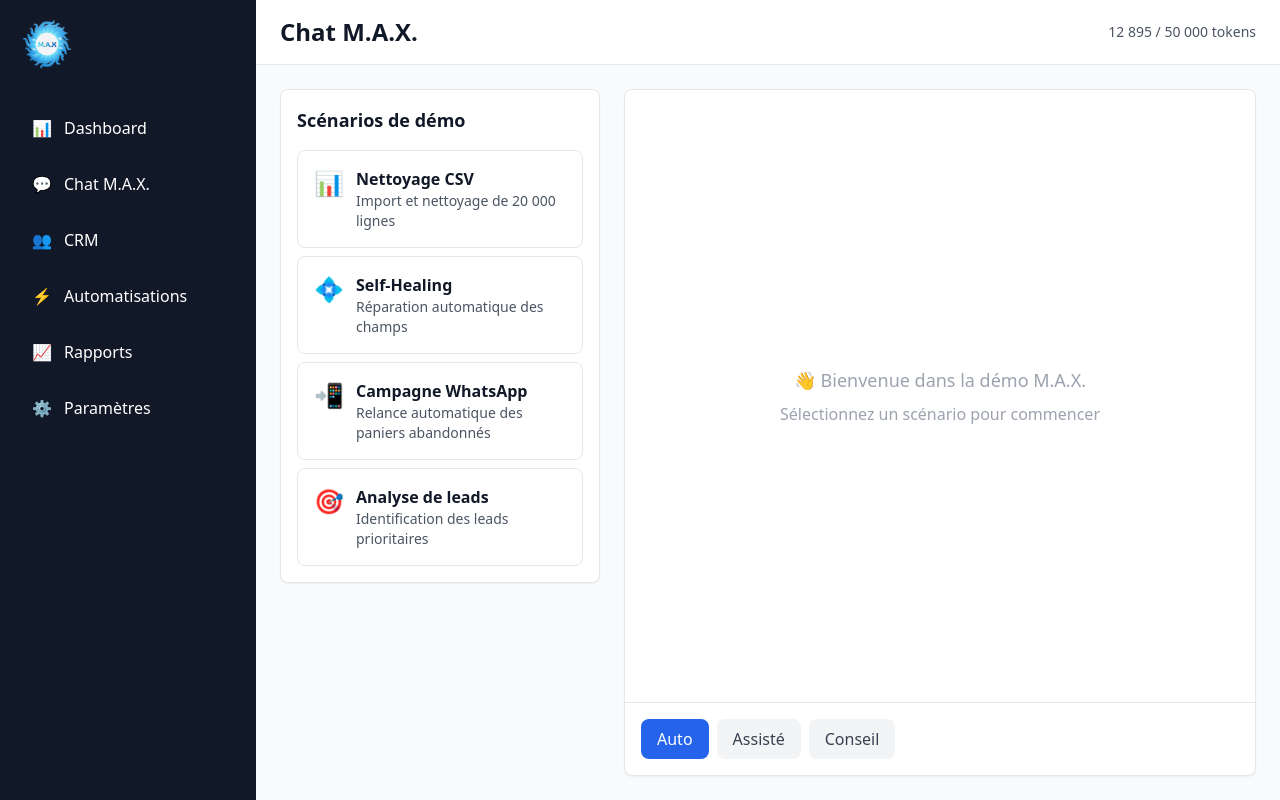
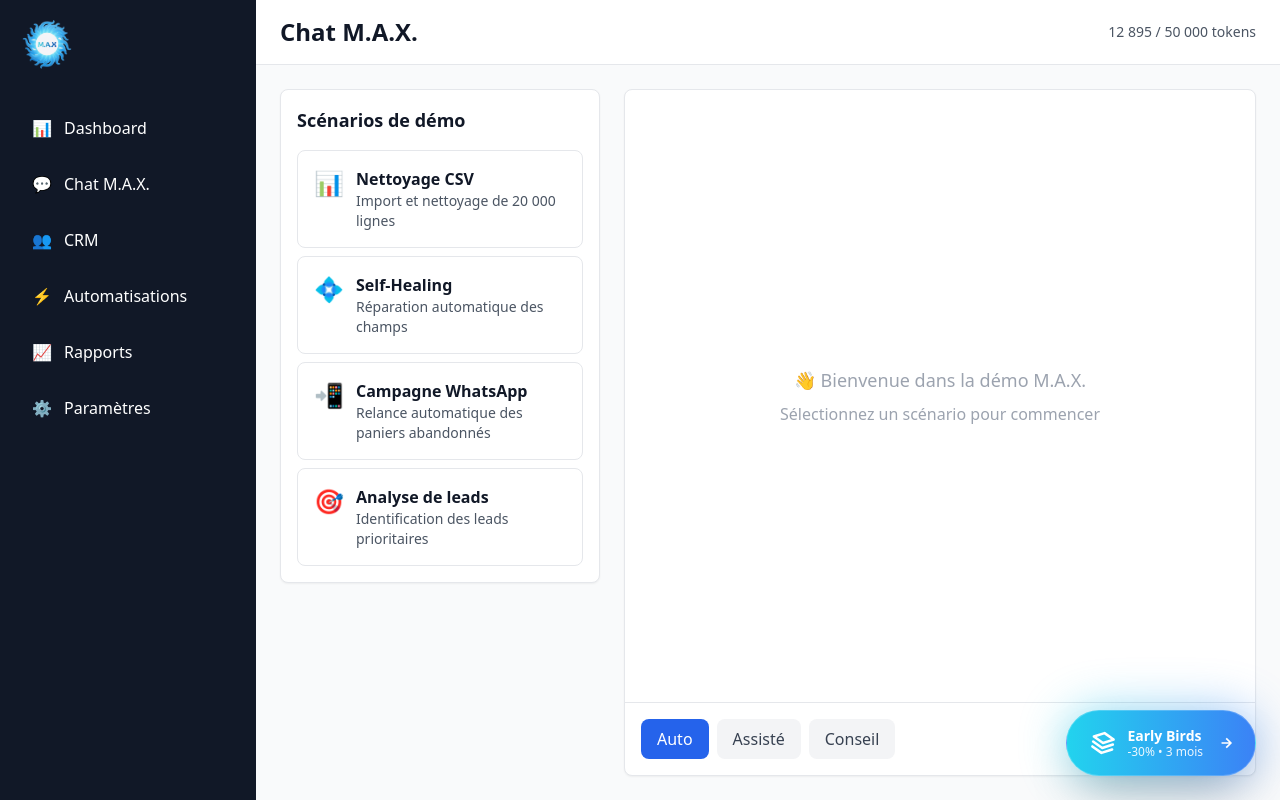
Before and after one commit to Malilyqueen/macrea-max-demo, a React (Vite) app: page /demo in a window 1280 px wide. Built offline with nearby package versions, Linux system fonts and the light colour scheme.

Commit message:
feat: add floating Early Birds CTA button on demo pages

```diff
--- /dev/null
+++ b/src/components/demo/FloatingEarlyBirdsCTA.tsx
@@ -0,0 +1,84 @@
+import { motion } from 'framer-motion'
+
+export default function FloatingEarlyBirdsCTA() {
+  return (
+    <motion.a
+      href="/early-birds?src=demo"
+      className="fixed bottom-6 right-6 z-50 group"
+      initial={{ opacity: 0, y: 20 }}
+      animate={{ opacity: 1, y: 0 }}
+      transition={{ duration: 0.5, delay: 1 }}
+      whileHover={{ scale: 1.05 }}
+      whileTap={{ scale: 0.95 }}
+      aria-label="Inscription Early Birds - Accès prioritaire avec -30% pendant 3 mois"
+    >
+      {/* Shadow layer for depth */}
+      <div className="absolute inset-0 bg-gradient-to-r from-[#22d3ee] to-[#3b82f6] rounded-full blur-xl opacity-50 group-hover:opacity-70 transition-opacity" />
+
+      {/* Main button */}
+      <div className="relative bg-gradient-to-r from-[#22d3ee] to-[#3b82f6] text-white px-6 py-4 rounded-full shadow-2xl border border-white/20 backdrop-blur-sm">
+        <div className="flex items-center gap-3">
+          {/* Icon */}
+          <motion.div
+            animate={{
+              rotate: [0, 10, -10, 0],
+            }}
+            transition={{
+              duration: 2,
+              repeat: Infinity,
+              repeatDelay: 3
+            }}
+          >
+            <svg width="24" height="24" viewBox="0 0 24 24" fill="none" stroke="currentColor" strokeWidth="2.5" strokeLinecap="round" strokeLinejoin="round">
+              <path d="M12 2L2 7l10 5 10-5-10-5z"/>
+              <path d="M2 17l10 5 10-5"/>
+              <path d="M2 12l10 5 10-5"/>
+            </svg>
+          </motion.div>
+
+          {/* Text content */}
+          <div className="flex flex-col">
+            <span className="font-bold text-sm leading-tight whitespace-nowrap">
+              Early Birds
+            </span>
+            <span className="text-xs font-medium opacity-90 leading-tight whitespace-nowrap">
+              -30% • 3 mois
+            </span>
+          </div>
+
+          {/* Arrow */}
+          <motion.svg
+            width="16"
+            height="16"
+            viewBox="0 0 24 24"
+            fill="none"
+            stroke="currentColor"
+            strokeWidth="2.5"
+            animate={{ x: [0, 4, 0] }}
+            transition={{
+              duration: 1.5,
+              repeat: Infinity,
+              ease: "easeInOut"
+            }}
+          >
+            <path d="M5 12h14M12 5l7 7-7 7"/>
+          </motion.svg>
+        </div>
+      </div>
+
+      {/* Pulse animation on mobile */}
+      <motion.div
+        className="absolute inset-0 rounded-full border-2 border-cyan-400 md:hidden"
+        animate={{
+          scale: [1, 1.2, 1],
+          opacity: [0.8, 0, 0.8],
+        }}
+        transition={{
+          duration: 2,
+          repeat: Infinity,
+          ease: "easeOut"
+        }}
+      />
+    </motion.a>
+  )
+}
--- a/src/components/demo/MaxDemoLayout.tsx
+++ b/src/components/demo/MaxDemoLayout.tsx
@@ -1,5 +1,6 @@
 import SidebarDemo from '../layout/SidebarDemo';
 import MaxDemoChat from './MaxDemoChat';
+import FloatingEarlyBirdsCTA from './FloatingEarlyBirdsCTA';
 
 export default function MaxDemoLayout() {
   return (
@@ -24,6 +25,9 @@ export default function MaxDemoLayout() {
           <MaxDemoChat />
         </main>
       </div>
+
+      {/* Floating Early Birds CTA */}
+      <FloatingEarlyBirdsCTA />
     </div>
   );
 }
--- a/src/components/demoboard/DemoBoardLayout.tsx
+++ b/src/components/demoboard/DemoBoardLayout.tsx
@@ -8,6 +8,7 @@ import DemoBoardCrm from './DemoBoardCrm'
 import DemoBoardAutomations from './DemoBoardAutomations'
 import DemoBoardReports from './DemoBoardReports'
 import DemoAutomationsFeed, { type AutomationAction } from './DemoAutomationsFeed'
+import FloatingEarlyBirdsCTA from '../demo/FloatingEarlyBirdsCTA'
 import { useMaxStateMachine } from '../../hooks/useMaxStateMachine'
 
 export default function DemoBoardLayout() {
@@ -337,6 +338,9 @@ export default function DemoBoardLayout() {
           )}
         </main>
       </div>
+
+      {/* Floating Early Birds CTA */}
+      <FloatingEarlyBirdsCTA />
     </div>
   )
 }
```
